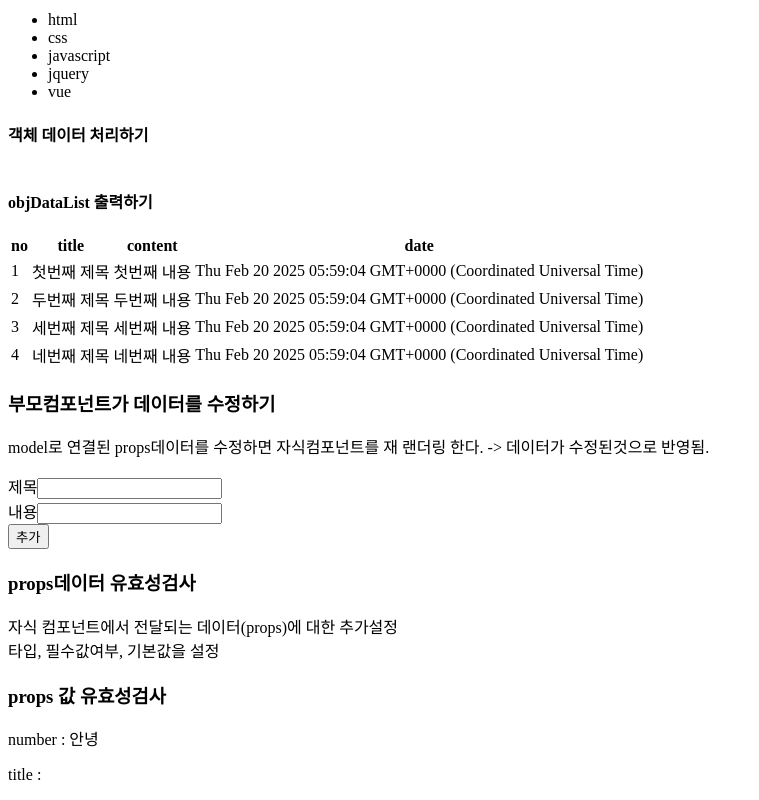
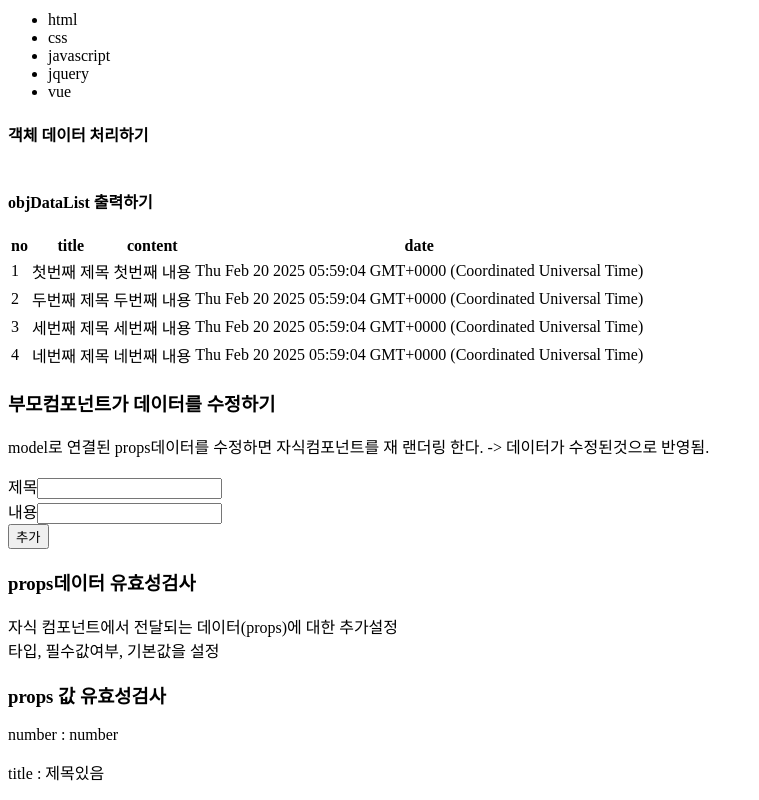
Before and after one commit to woogamjaa/vue, a Vue app in the folder vuework/npmtest/sfctest/: page / in a window 1280 px wide. Shown: the part 3148-3948 px from the top of the page, without its empty margins (0-759 px from the left). Built offline with nearby package versions, Linux system fonts and the light colour scheme.

Commit message:
validator 를 활용한 정의

```diff
--- a/vuework/npmtest/sfctest/src/components/03_props_emit/03_ChecKPropChildComponent.vue
+++ b/vuework/npmtest/sfctest/src/components/03_props_emit/03_ChecKPropChildComponent.vue
@@ -13,11 +13,14 @@ export default {
         "number":{
             type:Number, //경고를 띄워준다.
             require:true,
+            default:10,
+            validator:function(val){console.log(val); return val>300} // 기능을 정의하고 판단해서 출력시켜줌.
 
         },
         "title":{
             type:String,
             require:true,
+            default:"제목없음",  // 기본값.
         }
     }
 }
--- a/vuework/npmtest/sfctest/src/components/03_props_emit/ParentComponent.vue
+++ b/vuework/npmtest/sfctest/src/components/03_props_emit/ParentComponent.vue
@@ -32,7 +32,7 @@
                 자식 컴포넌트에서 전달되는 데이터(props)에 대한 추가설정<br>
                 타입, 필수값여부, 기본값을 설정<br>
             </p>
-            <check number="안녕"/>
+            <check number="number" title="제목있음"/>
         </div>
     </div>
 </template>
```
